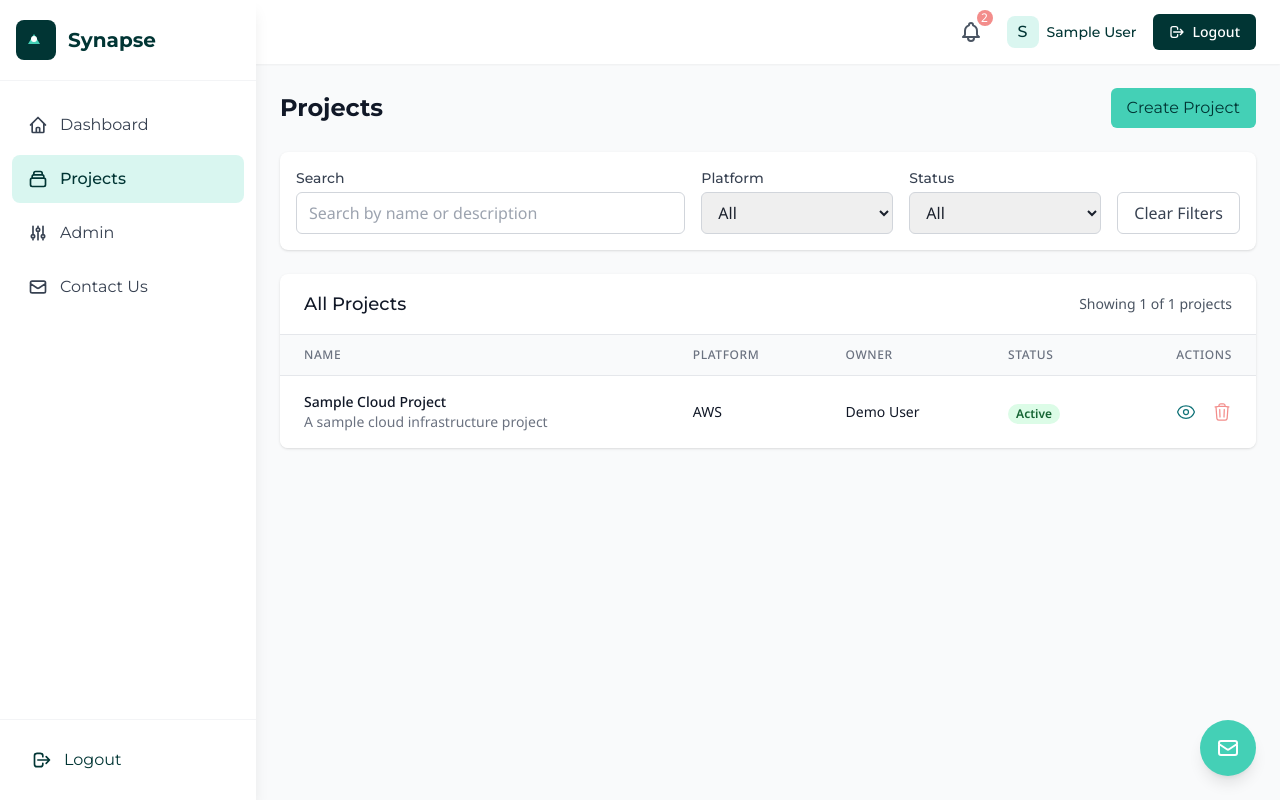
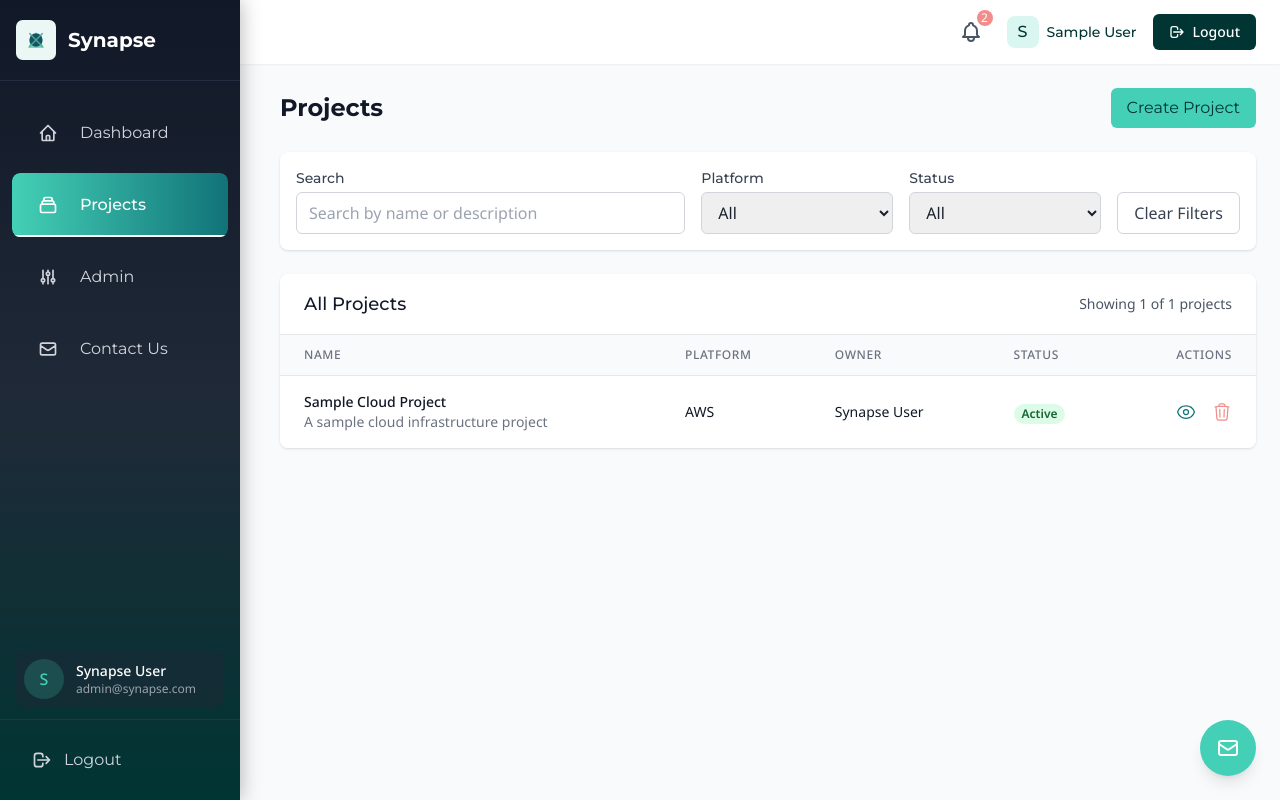
Before and after one commit to gityash2024/synaps, a React (Create React App) app: page /projects in a window 1280 px wide. Built offline with nearby package versions, Linux system fonts and the light colour scheme; sample sign-in values are in the browser's storage.

Commit message:
update code

```diff
--- a/src/components/layout/Sidebar.tsx
+++ b/src/components/layout/Sidebar.tsx
@@ -1,6 +1,6 @@
-import React, { useState } from 'react';
+import React, { useState, useEffect, useRef } from 'react';
 import { Link, useLocation, useNavigate } from 'react-router-dom';
-import { XMarkIcon, Bars3Icon } from '@heroicons/react/24/outline';
+import { XMarkIcon, Bars3Icon, ChevronRightIcon } from '@heroicons/react/24/outline';
 import LogoutConfirmModal from '../modals/LogoutConfirmModal';
 import { useAuth } from '../../context/AuthContext';
 
@@ -10,31 +10,128 @@ interface NavItemProps {
   isActive: boolean;
   onClick?: () => void;
   icon?: React.ReactNode;
+  children?: React.ReactNode;
 }
 
-const NavItem: React.FC<NavItemProps> = ({ to, label, isActive, onClick, icon }) => {
+// Animation variants removed as we don't need them anymore
+
+const NavItem: React.FC<NavItemProps> = ({
+  to,
+  label,
+  isActive,
+  onClick,
+  icon,
+  children
+}) => {
+  const [isHovered, setIsHovered] = useState(false);
+  const [isExpanded, setIsExpanded] = useState(false);
+
+  const handleMouseEnter = () => setIsHovered(true);
+  const handleMouseLeave = () => setIsHovered(false);
+
+  const toggleExpand = (e: React.MouseEvent) => {
+    if (children) {
+      e.preventDefault();
+      e.stopPropagation();
+      setIsExpanded(!isExpanded);
+    }
+  };
+
   return (
+    <div className="relative">
       <Link
         to={to}
-      className={`flex items-center px-4 py-3 rounded-lg transition-colors ${
+        className={`group flex items-center px-4 py-3 rounded-lg transition-all duration-300 relative overflow-hidden ${
           isActive
-          ? 'bg-primary-mint bg-opacity-20 text-primary-darkBlue font-medium'
-          : 'text-gray-700 hover:bg-gray-100'
+            ? 'text-white font-medium'
+            : 'text-gray-300 hover:text-white'
         }`}
-      onClick={onClick}
+        onClick={(e) => {
+          if (children) {
+            toggleExpand(e);
+          } else {
+            onClick?.();
+          }
+        }}
+        onMouseEnter={handleMouseEnter}
+        onMouseLeave={handleMouseLeave}
       >
-      {icon && <span className="mr-3">{icon}</span>}
-      <span className="font-montserrat">{label}</span>
+        {/* Background effect */}
+        <div className={`absolute inset-0 rounded-lg transition-all duration-300 z-0 ${
+          isActive
+            ? 'bg-gradient-to-r from-primary-mint to-primary-teal'
+            : isHovered
+              ? 'bg-gradient-to-r from-gray-800 to-gray-700 opacity-50'
+              : 'bg-transparent'
+        }`}></div>
+
+        {/* Icon with animation */}
+        {icon && (
+          <div className={`relative z-10 flex items-center justify-center w-10 h-10 transition-transform duration-300 ${
+            isHovered && !isActive ? 'scale-110' : ''
+          }`}>
+            {icon}
+          </div>
+        )}
+
+        {/* Label with hover animation */}
+        <span className="relative z-10 font-montserrat ml-3 transition-all duration-300 whitespace-nowrap">
+          {label}
+        </span>
+
+        {/* Expand indicator for nested menus */}
+        {children && (
+          <ChevronRightIcon
+            className={`ml-auto h-5 w-5 transition-transform duration-300 relative z-10 ${
+              isExpanded ? 'rotate-90' : ''
+            }`}
+          />
+        )}
+
+        {/* Animated highlight bar */}
+        <div
+          className={`absolute bottom-0 left-0 h-0.5 bg-white transition-all duration-300 ${
+            isActive ? 'w-full opacity-100' : isHovered ? 'w-1/2 opacity-50' : 'w-0 opacity-0'
+          }`}
+        ></div>
       </Link>
+
+      {/* Nested menu items with slide animation */}
+      {children && (
+        <div
+          className={`overflow-hidden transition-all duration-300 pl-4 ${
+            isExpanded ? 'max-h-96 opacity-100' : 'max-h-0 opacity-0'
+          }`}
+        >
+          {children}
+        </div>
+      )}
+    </div>
   );
 };
 
 const Sidebar: React.FC = () => {
   const [isOpen, setIsOpen] = useState(false);
   const [showLogoutModal, setShowLogoutModal] = useState(false);
+  const [animatingLogo, setAnimatingLogo] = useState(false);
   const location = useLocation();
   const navigate = useNavigate();
   const { logout } = useAuth();
+  const sidebarRef = useRef<HTMLDivElement>(null);
+
+  // Handle click outside to close sidebar on mobile
+  useEffect(() => {
+    function handleClickOutside(event: MouseEvent) {
+      if (sidebarRef.current && !sidebarRef.current.contains(event.target as Node)) {
+        setIsOpen(false);
+      }
+    }
+
+    document.addEventListener('mousedown', handleClickOutside);
+    return () => {
+      document.removeEventListener('mousedown', handleClickOutside);
+    };
+  }, []);
 
   const toggleSidebar = () => {
     setIsOpen(!isOpen);
@@ -58,44 +155,113 @@ const Sidebar: React.FC = () => {
     setShowLogoutModal(false);
   };
 
+  const triggerLogoAnimation = () => {
+    setAnimatingLogo(true);
+    setTimeout(() => setAnimatingLogo(false), 1000);
+  };
+
+  // Custom global styles - replacing JSX style tag
+  const customStyles = `
+    .custom-scrollbar::-webkit-scrollbar {
+      width: 4px;
+    }
+
+    .custom-scrollbar::-webkit-scrollbar-track {
+      background: rgba(0, 0, 0, 0.1);
+    }
+
+    .custom-scrollbar::-webkit-scrollbar-thumb {
+      background: rgba(255, 255, 255, 0.2);
+      border-radius: 4px;
+    }
+
+    .custom-scrollbar::-webkit-scrollbar-thumb:hover {
+      background: rgba(255, 255, 255, 0.3);
+    }
+
+    @keyframes spin-slow {
+      0% { transform: rotate(0deg); }
+      100% { transform: rotate(360deg); }
+    }
+
+    .animate-spin-slow {
+      animation: spin-slow 1.5s ease-in-out;
+    }
+  `;
+
+  // Add style element to document
+  useEffect(() => {
+    const styleElement = document.createElement('style');
+    styleElement.textContent = customStyles;
+    document.head.appendChild(styleElement);
+
+    return () => {
+      document.head.removeChild(styleElement);
+    };
+  }, []);
+
   return (
     <>
-      {/* Mobile toggle button */}
+      {/* Mobile toggle button with pulse animation */}
       <button
-        className="md:hidden fixed top-4 left-4 z-30 p-2 rounded-md bg-white shadow-md"
+        className="md:hidden fixed top-4 left-4 z-30 p-2 rounded-full bg-primary-darkBlue shadow-lg hover:shadow-primary-teal/20 transition-all duration-300 animate-pulse"
         onClick={toggleSidebar}
         aria-label="Toggle sidebar"
       >
-        <Bars3Icon className="w-6 h-6 text-primary-darkBlue" />
+        <Bars3Icon className="w-6 h-6 text-white" />
       </button>
 
       {/* Sidebar */}
-      <div className={`fixed inset-y-0 left-0 z-20 w-64 bg-white shadow-lg transform transition-transform duration-300 ease-in-out ${
+      <div
+        ref={sidebarRef}
+        className={`fixed inset-y-0 left-0 z-20 bg-gradient-to-b from-gray-900 via-gray-800 to-primary-darkBlue shadow-xl transform transition-all duration-500 ease-out ${
           isOpen ? 'translate-x-0' : '-translate-x-full md:translate-x-0'
-      }`}>
+        } md:w-64`}
+        style={{
+          width: '240px',
+          boxShadow: '0 0 20px rgba(0, 0, 0, 0.3)'
+        }}
+      >
         <div className="flex flex-col h-full">
           {/* Sidebar header */}
-          <div className="flex items-center justify-between px-4 py-5 border-b border-gray-100">
-            <Link to="/" className="flex items-center">
-              <div className="w-10 h-10 rounded-lg bg-primary-darkBlue mr-3 flex items-center justify-center">
-                <svg width="24" height="24" viewBox="0 0 24 24" fill="none" xmlns="http://www.w3.org/2000/svg">
-                  <path d="M4 16L10 6L16 16H4Z" fill="#44D0B6" />
-                  <circle cx="10" cy="11" r="3" fill="#FFFFFF" />
+          <div className="flex items-center justify-between px-4 py-5 border-b border-gray-700/50">
+            <Link
+              to="/"
+              className="flex items-center transition-all duration-300"
+              onClick={triggerLogoAnimation}
+            >
+              <div
+                className={`transition-all duration-500 ${
+                  animatingLogo ? 'animate-spin-slow' : ''
+                }`}
+              >
+                <svg width="40" height="40" viewBox="0 0 120 120" fill="none" xmlns="http://www.w3.org/2000/svg" className={`transition-transform duration-500 ${animatingLogo ? 'scale-110' : ''}`}>
+                  <rect width="120" height="120" rx="20" fill="#EBF7F4" />
+                  <path d="M36 84L60 36L84 84H36Z" fill="#7DD3C0" />
+                  <circle cx="60" cy="60" r="20" fill="#155366" />
+                  <path d="M40 40L80 80" stroke="#4DA892" strokeWidth="4" />
+                  <path d="M40 80L80 40" stroke="#4DA892" strokeWidth="4" />
                 </svg>
               </div>
-              <span className="text-xl font-bold font-montserrat text-primary-darkBlue">Synapse</span>
+              <span className="ml-3 text-xl font-bold font-montserrat text-white transition-opacity duration-300 ease-in-out">
+                Synapse
+              </span>
             </Link>
+
+            <div className="flex space-x-1">
+              {/* Close button (mobile only) */}
               <button
-              className="md:hidden p-1 rounded-md hover:bg-gray-100"
+                className="md:hidden p-1 rounded-md hover:bg-gray-700/50"
                 onClick={toggleSidebar}
                 aria-label="Close sidebar"
               >
-              <XMarkIcon className="w-6 h-6 text-gray-500" />
+                <XMarkIcon className="w-6 h-6 text-gray-400" />
               </button>
             </div>
+          </div>
 
-          {/* Navigation Links */}
-          <nav className="flex-1 px-3 py-5 space-y-1.5 overflow-y-auto">
+          {/* Navigation Links with glass-morphic effect */}
+          <nav className="flex-1 px-3 py-5 space-y-2 overflow-y-auto custom-scrollbar">
             <NavItem
               to="/dashboard"
               label="Dashboard"
@@ -142,25 +308,46 @@ const Sidebar: React.FC = () => {
             />
           </nav>
 
-          {/* Logout button at bottom */}
-          <div className="p-4 border-t border-gray-100">
+          {/* User profile section with animated highlight */}
+          <div className="px-4 py-3 transition-all duration-300">
+            <div className="p-2 rounded-lg bg-gray-800/50 backdrop-blur-sm transition-all duration-300 flex items-center">
+              <div className="w-10 h-10 rounded-full bg-primary-mint/20 flex items-center justify-center text-primary-mint font-medium">
+                S
+              </div>
+              <div className="ml-3">
+                <p className="text-sm font-medium text-white">Synapse User</p>
+                <p className="text-xs text-gray-400">admin@synapse.com</p>
+              </div>
+            </div>
+          </div>
+
+          {/* Logout button with hover effect */}
+          <div className="p-4 border-t border-gray-700/50 transition-all duration-300">
             <button
               onClick={handleLogoutClick}
-              className="w-full flex items-center px-4 py-3 rounded-lg text-primary-darkBlue font-montserrat hover:bg-red-50 transition-colors"
+              className="group relative overflow-hidden w-full flex items-center px-4 py-3 rounded-lg text-gray-300 hover:text-white transition-colors"
             >
-              <svg xmlns="http://www.w3.org/2000/svg" className="h-5 w-5 mr-3" fill="none" viewBox="0 0 24 24" stroke="currentColor">
+              {/* Animated hover background */}
+              <div className="absolute inset-0 bg-red-600 transform -translate-x-full group-hover:translate-x-0 transition-transform duration-300"></div>
+
+              <svg xmlns="http://www.w3.org/2000/svg" className="h-5 w-5 relative z-10" fill="none" viewBox="0 0 24 24" stroke="currentColor">
                 <path strokeLinecap="round" strokeLinejoin="round" strokeWidth={2} d="M17 16l4-4m0 0l-4-4m4 4H7m6 4v1a3 3 0 01-3 3H6a3 3 0 01-3-3V7a3 3 0 013-3h4a3 3 0 013 3v1" />
               </svg>
-              <span>Logout</span>
+
+              <span className="ml-3 font-montserrat relative z-10">Logout</span>
             </button>
           </div>
         </div>
       </div>
 
-      {/* Overlay for mobile */}
+      {/* Animated overlay for mobile */}
       {isOpen && (
         <div
-          className="md:hidden fixed inset-0 z-10 bg-black bg-opacity-50"
+          className="md:hidden fixed inset-0 z-10 bg-black backdrop-blur-sm transition-opacity duration-300 ease-in-out"
+          style={{
+            opacity: isOpen ? 0.7 : 0,
+            backdropFilter: 'blur(4px)'
+          }}
           onClick={closeSidebar}
         />
       )}
--- a/src/context/AuthContext.tsx
+++ b/src/context/AuthContext.tsx
@@ -27,7 +27,7 @@ export const AuthProvider: React.FC<{ children: ReactNode }> = ({ children }) =>
     if (email === 'email@demo.com' && password === '123456789') {
       const userData: User = {
         email,
-        name: 'Demo User',
+        name: 'Synapse User',
       };
       setUser(userData);
       localStorage.setItem('user', JSON.stringify(userData));
--- a/src/store/projectStore.ts
+++ b/src/store/projectStore.ts
@@ -76,7 +76,7 @@ export const useProjectStore = create<ProjectState>((set) => ({
       region: 'us-east-1',
       projectType: 'default',
       billingOrganization: 'Demo Organization',
-      owner: 'Demo User',
+      owner: 'Synapse User',
       status: 'Active',
       networks: [
         {
```
Lines whose indentation alone changed are shown as unchanged.
